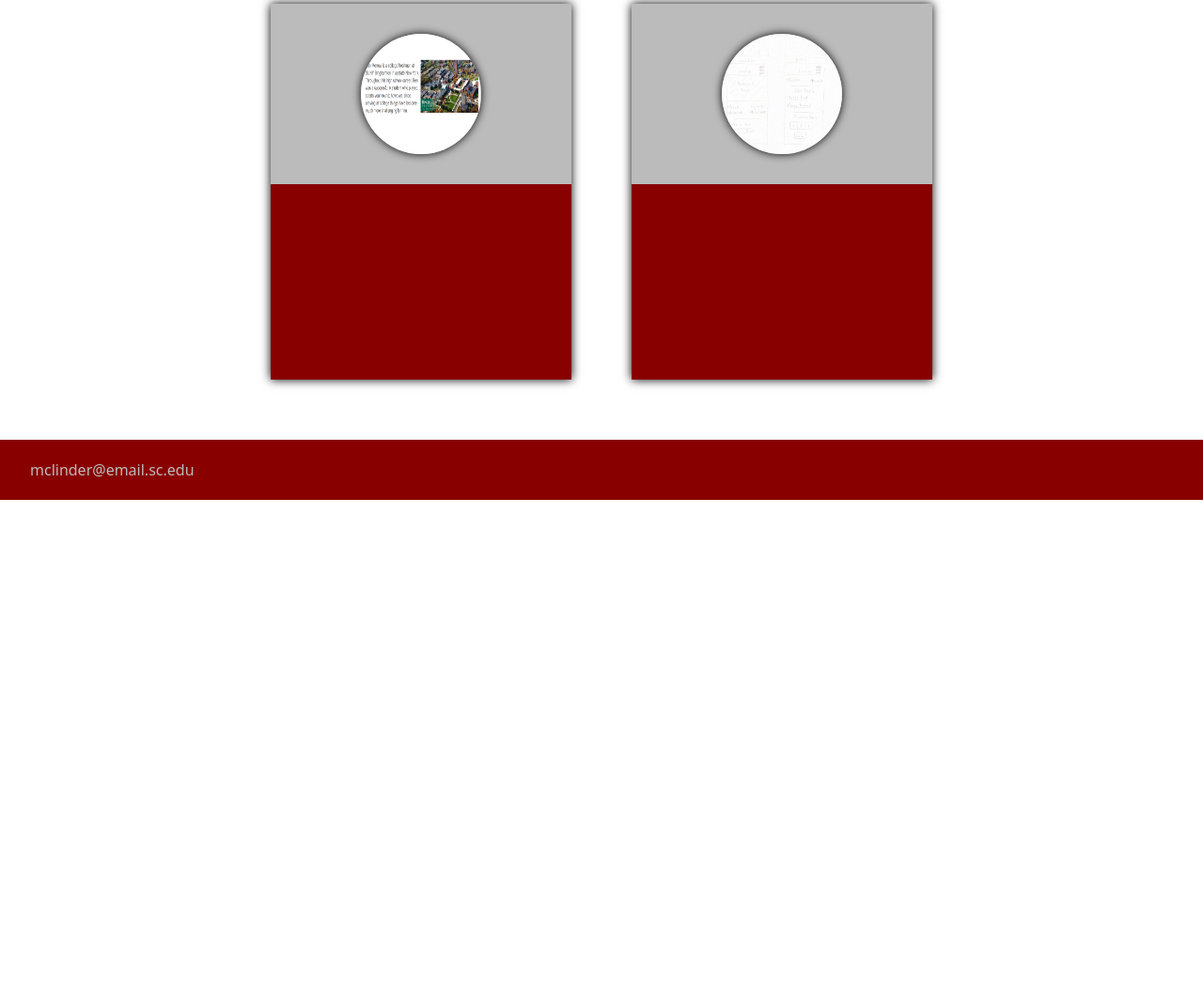
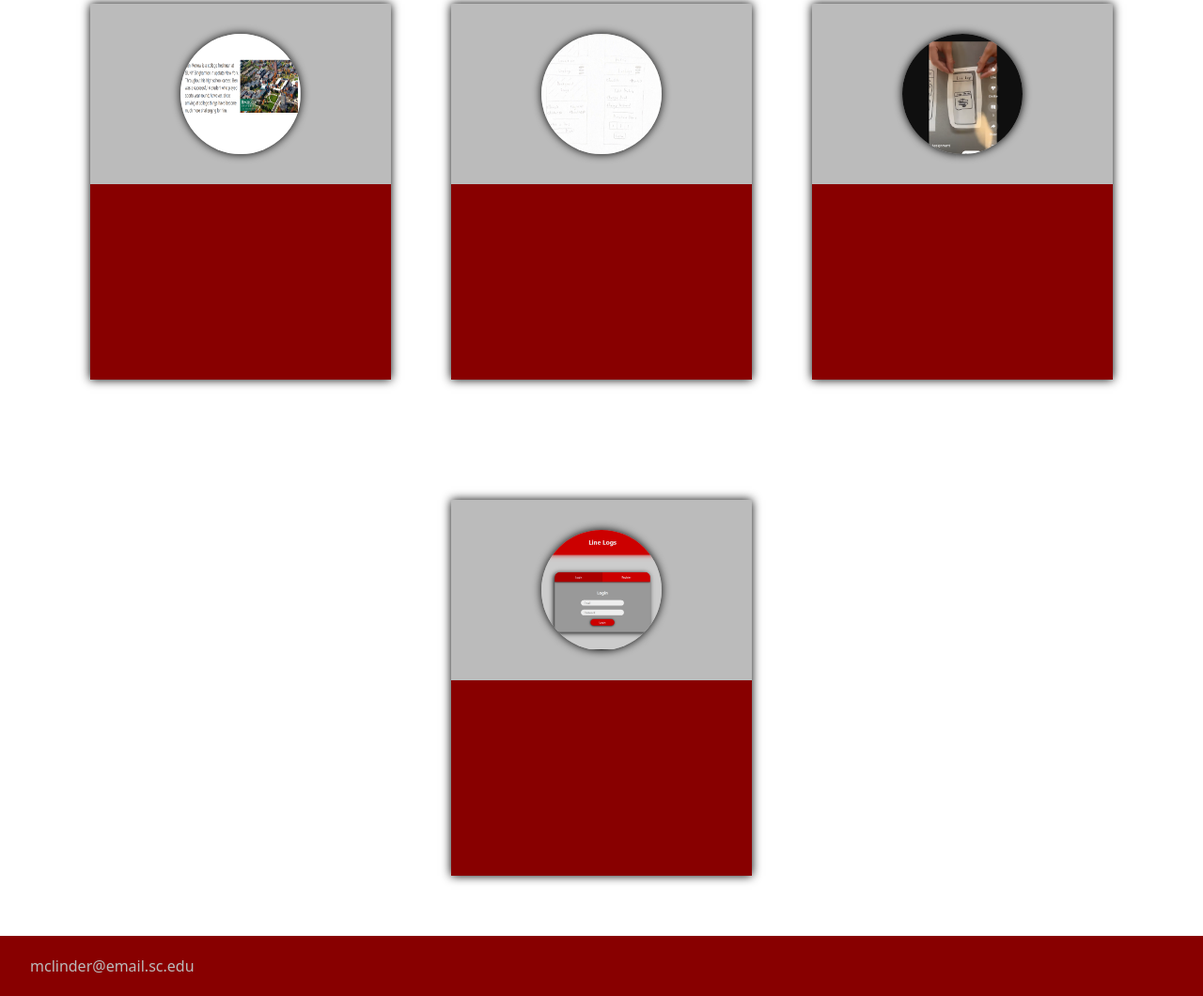
Before and after one commit to matt-linder/matt-linder.github.io, a plain HTML site: page index.html in a window 1280 px wide. Shown: the part 716-1776 px from the top of the page at 94% size. Before the commit the page ends 1248 px from the top, so only its background shows below. Drawn offline with Linux system fonts and the light colour scheme.

Commit message:
Add files via upload

```diff
--- a/index.html
+++ b/index.html
@@ -64,6 +64,26 @@
           application
         </p>
       </section>
+      <section>
+        <a href="https://m.youtube.com/shorts/4UxiYhCopaw" target="_blank">
+          <img class="section-img" src="./links/youtube.png" alt="" />
+        </a>
+        <div class="section-break"></div>
+        <p class="section-description">
+          A short video outlining the basic function of our application
+        </p>
+      </section>
+      <section>
+        <a href="https://line-logs.herokuapp.com" target="_blank">
+          <img class="section-img" src="./links/line-logs.png" alt="" />
+        </a>
+        <div class="section-break"></div>
+        <p class="section-description">
+          My implimentation of our application in React with an Express-Server
+          backend (load times may be slow as the hosting platform used puts apps
+          to sleep after 30min of inactivity).
+        </p>
+      </section>
     </main>
     <footer>
       <a href="mailto:mclinder@email.sc.edu">mclinder@email.sc.edu</a>
```
Also changed, not shown: links/line-logs.png (added), links/youtube.png (added), styles.css (line endings or trailing spaces).
